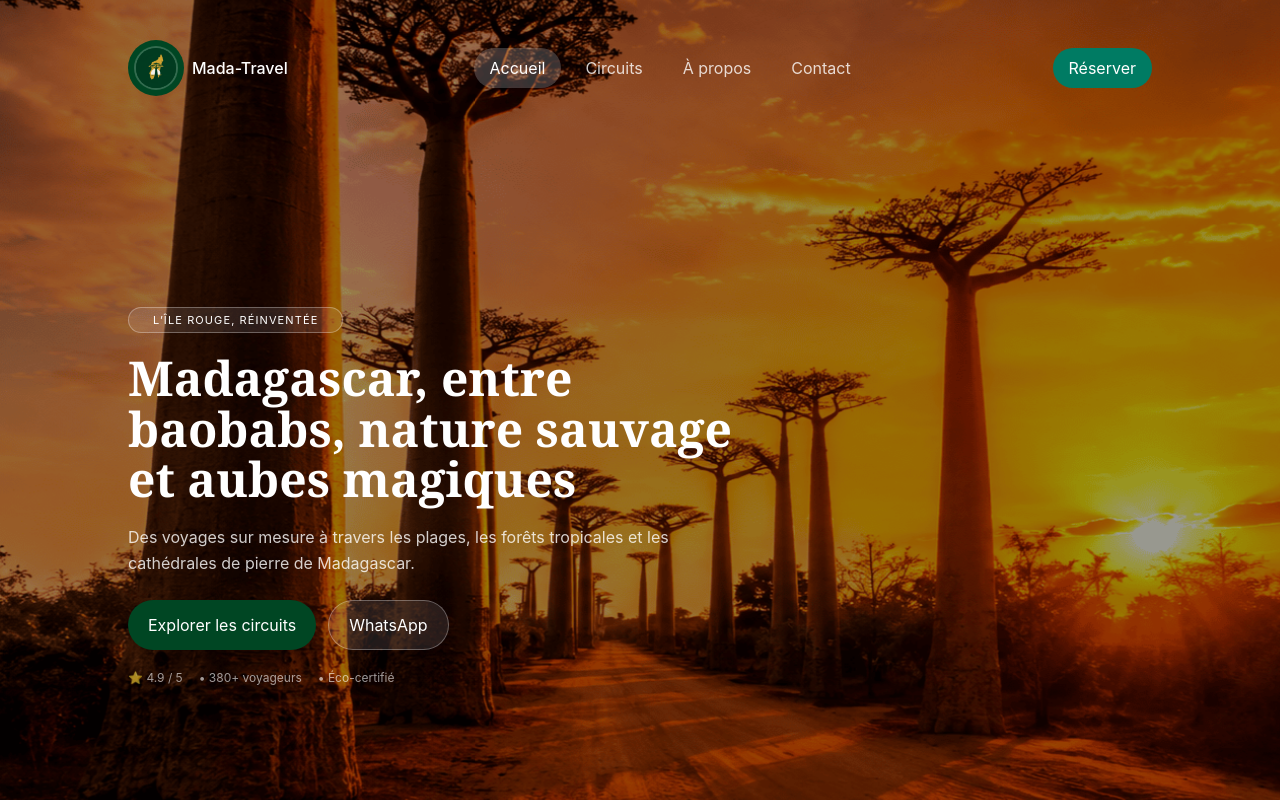
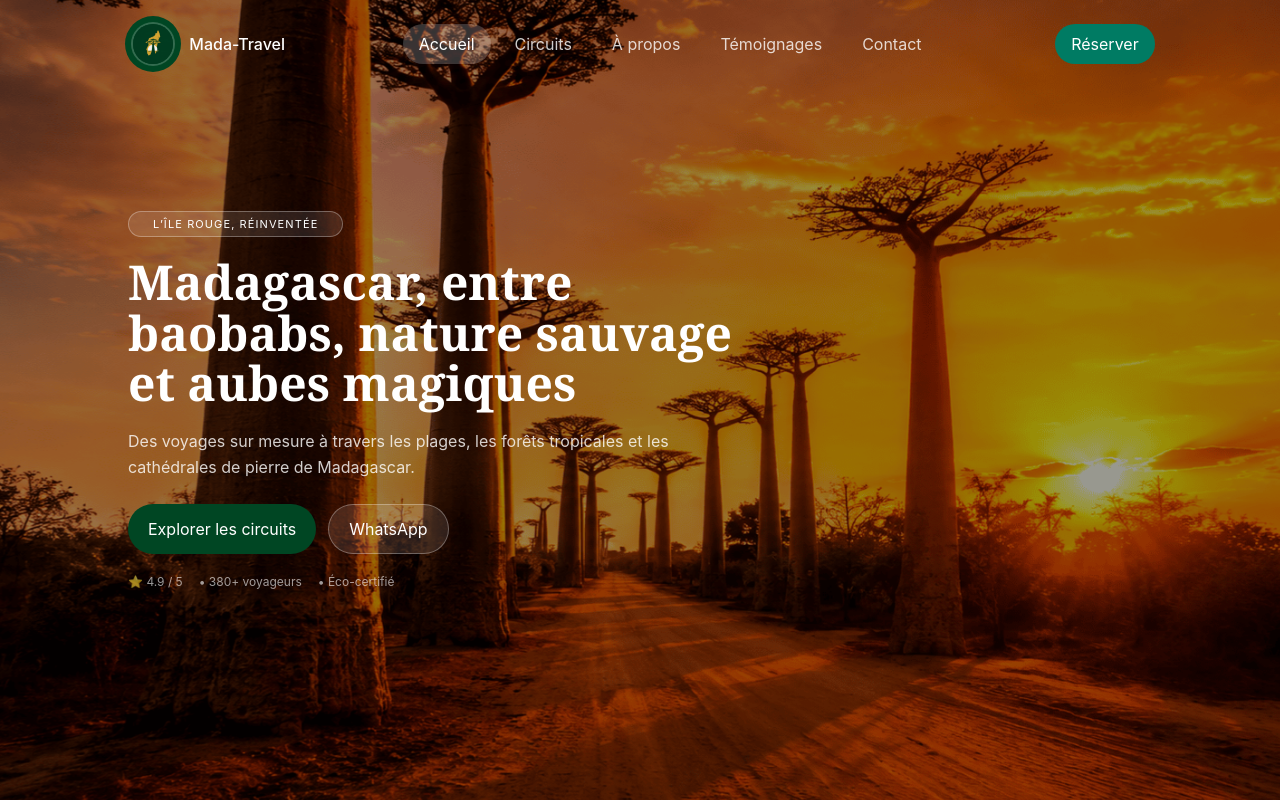
Before and after one commit to AngeloNR-27/mada-travel, a React (Vite) app: page / in a window 1280 px wide. Shown: the top 800 px of the page. Built offline with nearby package versions, Linux system fonts and the light colour scheme.

Commit message:
refactor(app): restructure layout and extract Nav from Hero

```diff
--- a/src/App.jsx
+++ b/src/App.jsx
@@ -1,40 +1,41 @@
-import './App.css'
-import Hero from './pages/Hero'
-import StatsSection from './components/StatsSection'
-import CircuitsSection from './components/CircuitsSection'
-import FeaturesSection from './components/FeaturesSection'
-import Testimonials from './components/Testimonials'
-import CTA from './components/CTA'
-import Footer from './components/Footer'
+import "./App.css";
+import Nav from "./components/Nav";
+import Hero from "./pages/Hero";
+import StatsSection from "./components/StatsSection";
+import CircuitsSection from "./components/CircuitsSection";
+import FeaturesSection from "./components/FeaturesSection";
+import Testimonials from "./components/Testimonials";
+import CTA from "./components/CTA";
+import Footer from "./components/Footer";
 
 function App() {
-
-
   return (
     <>
-    <div className='bg-[#fdfcf8]'>
-        <Hero/>
-    </div>
-    <div className="Stats">
-      <StatsSection/>
-    </div>
-    <div>
-      <CircuitsSection/>
-    </div>
-    <div>
-      <FeaturesSection/>
-    </div>
-    <div>
-      <Testimonials/>
-    </div>
-    <div>
-      <CTA/>
-    </div>
-    <div>
-      <Footer/>
-    </div>
+      <Nav />
+
+      <div id="accueil" className="bg-[#fdfcf8]">
+        <Hero />
+      </div>
+
+      <div id="circuits">
+        <StatsSection />
+        <CircuitsSection />
+      </div>
+
+      <div id="apropos">
+        <FeaturesSection />
+      </div>
+
+      <div id="testimonials">
+        <Testimonials />
+      </div>
+
+      <div id="contact">
+        <CTA />
+        <Footer />
+      </div>
     </>
-  )
+  );
 }
 
-export default App
+export default App;
--- a/src/components/Nav.jsx
+++ b/src/components/Nav.jsx
@@ -1,8 +1,18 @@
-import { useState } from "react";
+import { useState, useEffect } from "react";
 
 function Nav() {
   const [active, setActive] = useState("accueil");
   const [open, setOpen] = useState(false);
+  const [scrolled, setScrolled] = useState(false);
+
+  useEffect(() => {
+    const handleScroll = () => {
+      setScrolled(window.scrollY > 50);
+    };
+
+    window.addEventListener("scroll", handleScroll);
+    return () => window.removeEventListener("scroll", handleScroll);
+  }, []);
 
   const linkClass = (name) =>
     `block px-4 py-2 rounded-full transition ${
@@ -11,14 +21,25 @@ function Nav() {
         : "text-white/80 hover:bg-white/20 hover:text-white"
     }`;
 
-  const handleClick = (name) => {
-    setActive(name);
+  const handleClick = (id) => {
+    setActive(id);
     setOpen(false);
+
+    const section = document.getElementById(id);
+    if (section) {
+      section.scrollIntoView({ behavior: "smooth" });
+    }
   };
 
   return (
-    <div className="flex items-center justify-between mt-10">
-
+    <div
+      className={`fixed top-0 left-0 w-full z-50  transition-all duration-300 ${
+        scrolled
+          ? "bg-black/30 backdrop-blur-md"
+          : "bg-transparent"
+      }`}
+    >
+      <div className="flex items-center justify-between py-4 w-11/12 mx-auto md:px-18">
 
           <div className="flex items-center gap-2">
             <div className="bg-[#004623] text-white p-2 rounded-full font-bold">
@@ -31,20 +52,19 @@ function Nav() {
             <span className="text-white font-medium">Mada-Travel</span>
           </div>
 
-
         <nav className="hidden md:block">
           <ul className="flex gap-2">
-          <li><a onClick={() => setActive("accueil")} className={linkClass("accueil")}>Accueil</a></li>
-          <li><a onClick={() => setActive("circuits")} className={linkClass("circuits")}>Circuits</a></li>
-          <li><a onClick={() => setActive("apropos")} className={linkClass("apropos")}>À propos</a></li>
-          <li><a onClick={() => setActive("contact")} className={linkClass("contact")}>Contact</a></li>
+            <li><a onClick={() => handleClick("accueil")} className={linkClass("accueil")}>Accueil</a></li>
+            <li><a onClick={() => handleClick("circuits")} className={linkClass("circuits")}>Circuits</a></li>
+            <li><a onClick={() => handleClick("apropos")} className={linkClass("apropos")}>À propos</a></li>
+            <li><a onClick={() => handleClick("testimonials")} className={linkClass("testimonials")}>Témoignages</a></li>
+            <li><a onClick={() => handleClick("contact")} className={linkClass("contact")}>Contact</a></li>
           </ul>
         </nav>
 
         <button className="hidden md:block bg-[#007b63] text-white px-4 py-2 rounded-full hover:opacity-90 transition">
           Réserver
         </button>
-
 
         <button
           onClick={() => setOpen(!open)}
@@ -54,10 +74,10 @@ function Nav() {
           <span className={`h-0.5 w-6 bg-white transition ${open && "opacity-0"}`} />
           <span className={`h-0.5 w-6 bg-white transition ${open && "-rotate-45 -translate-y-1.5"}`} />
         </button>
-
+      </div>
 
       <div
-        className={`absolute top-22 left-0 w-full bg-gray/80 backdrop-blur-md transition-all duration-300 md:hidden ${
+        className={`md:hidden absolute top-full left-0 w-full bg-black/70 backdrop-blur-md transition-all duration-300 ${
           open ? "opacity-100 visible" : "opacity-0 invisible"
         }`}
       >
@@ -65,6 +85,7 @@ function Nav() {
           <li><a onClick={() => handleClick("accueil")} className={linkClass("accueil")}>Accueil</a></li>
           <li><a onClick={() => handleClick("circuits")} className={linkClass("circuits")}>Circuits</a></li>
           <li><a onClick={() => handleClick("apropos")} className={linkClass("apropos")}>À propos</a></li>
+          <li><a onClick={() => handleClick("testimonials")} className={linkClass("testimonials")}>Témoignages</a></li>
           <li><a onClick={() => handleClick("contact")} className={linkClass("contact")}>Contact</a></li>
 
           <button className="mt-2 bg-[#007b63] text-white px-4 py-2 rounded-full">
@@ -72,7 +93,6 @@ function Nav() {
           </button>
         </ul>
       </div>
-
     </div>
   );
 }
--- a/src/pages/Hero.jsx
+++ b/src/pages/Hero.jsx
@@ -1,10 +1,9 @@
-import Nav from "../components/Nav";
 import baobab from "../assets/baobab.png";
 import HeroContent from "../components/HeroContent";
 
 function Hero() {
   return (
-    <div className="relative  overflow-hidden">
+    <div className="relative overflow-hidden h-screen">
 
       <img
         src={baobab}
@@ -13,12 +12,9 @@ function Hero() {
 
       <div className="absolute inset-0 bg-black/40" />
 
-      <div className="relative z-10 flex justify-center">
+      <div className="relative z-10 flex items-center justify-center h-full">
         <div className="w-4/5">
-          <Nav />
-          <div className="flex items-center h-screen">
-            <HeroContent />
-          </div>
+          <HeroContent />
         </div>
       </div>
 
```
Also changed, not shown: src/components/HeroContent.jsx (+4 -4 lines). Lines whose indentation alone changed are shown as unchanged.
